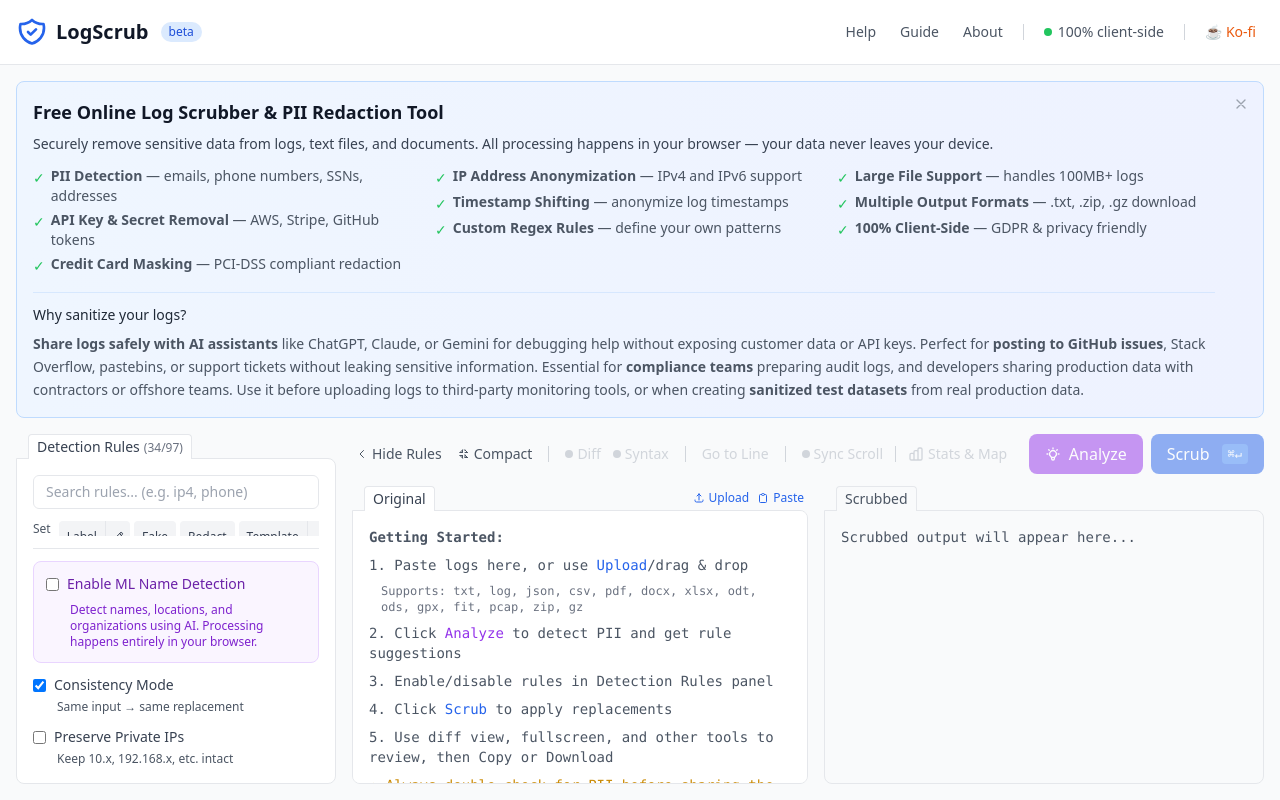
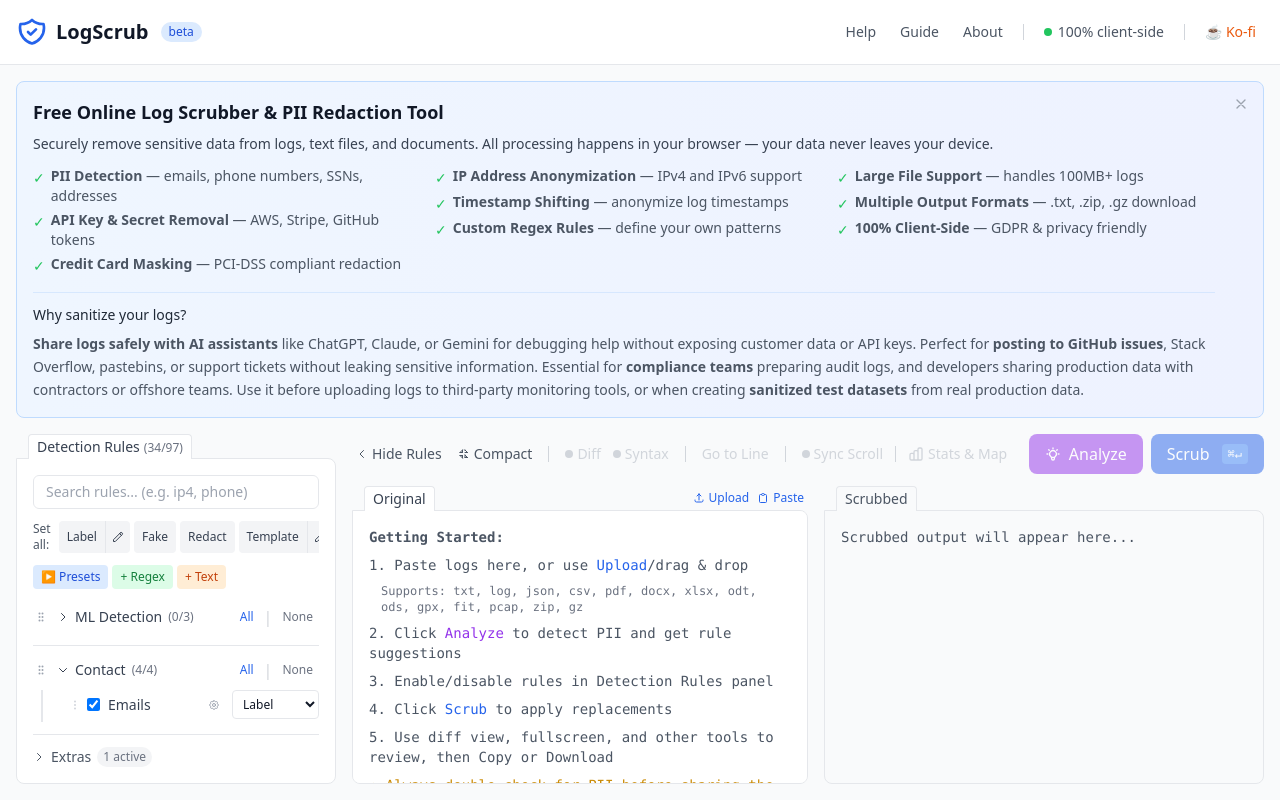
Before and after one commit to skeffling/LogScrub, a React (Vite) app in the folder packages/web/: page / in a window 1280 px wide. Built offline with nearby package versions, Linux system fonts and the light colour scheme.

Commit message:
Move ML Detection and options to collapsible Extras section
- Create collapsed "Extras" section (collapsed by default)
- Move ML Name Detection, Consistency Mode, and Preserve Private IPs into it
- Show badge with count of active options
- Clean up spacing and indentation

```diff
--- a/packages/web/src/components/RulePanel.tsx
+++ b/packages/web/src/components/RulePanel.tsx
@@ -473,6 +473,7 @@
   const [showGlobalTemplateConfig, setShowGlobalTemplateConfig] = useState(false)
   const [editingGlobalTemplate, setEditingGlobalTemplate] = useState('')
   const [showPrivateIPPrompt, setShowPrivateIPPrompt] = useState(false)
+  const [extrasExpanded, setExtrasExpanded] = useState(false)
   const [pendingIPToggle, setPendingIPToggle] = useState<string | null>(null)
   const fileInputRef = useRef<HTMLInputElement>(null)
 
@@ -1272,7 +1273,27 @@
 
         <hr className="my-3 dark:border-gray-700 flex-shrink-0" />
 
-        <div className="flex-shrink-0 space-y-3">
+        {/* Collapsible Extras section */}
+        <div className="flex-shrink-0">
+          <button
+            onClick={() => setExtrasExpanded(!extrasExpanded)}
+            className="flex items-center gap-1.5 text-sm font-medium text-gray-600 dark:text-gray-400 hover:text-gray-800 dark:hover:text-gray-200 transition-colors w-full"
+          >
+            <Icon
+              name={extrasExpanded ? 'chevron-down' : 'chevron-right'}
+              size="sm"
+              className="transition-transform"
+            />
+            Extras
+            {(mlNameDetectionEnabled || consistencyMode || preservePrivateIPs) && (
+              <span className="text-xs px-1.5 py-0.5 bg-gray-100 dark:bg-gray-700 rounded-full text-gray-500 dark:text-gray-400">
+                {[mlNameDetectionEnabled, consistencyMode, preservePrivateIPs].filter(Boolean).length} active
+              </span>
+            )}
+          </button>
+
+          {extrasExpanded && (
+            <div className="mt-3 space-y-3 pl-5 border-l-2 border-gray-200 dark:border-gray-700 ml-1">
               {/* ML Name Detection */}
               <div className="bg-purple-50 dark:bg-purple-900/20 border border-purple-200 dark:border-purple-800 rounded-lg p-3">
                 <div className="flex items-center justify-between gap-2">
@@ -1285,7 +1306,7 @@
                       className="rounded border-purple-300 dark:border-purple-600 text-purple-600 focus:ring-purple-500 bg-white dark:bg-gray-700"
                     />
                     <span className="text-sm font-medium text-purple-800 dark:text-purple-200">
-                  Enable ML Name Detection
+                      ML Name Detection
                     </span>
                   </label>
                   {mlLoadingState === 'ready' && (
@@ -1386,7 +1407,7 @@
                   Same input → same replacement
                 </p>
               </div>
-          {(rules.ipv4?.enabled || rules.ipv6?.enabled) && (
+
               <div>
                 <label className="flex items-center gap-2 cursor-pointer" title="When enabled, private/internal IP addresses (RFC1918, loopback, link-local) are not scrubbed">
                   <input
@@ -1400,6 +1421,7 @@
                 <p className="text-xs text-gray-600 dark:text-gray-400 mt-1 ml-6">
                   Keep 10.x, 192.168.x, etc. intact
                 </p>
+              </div>
             </div>
           )}
         </div>
```
Lines whose indentation alone changed are shown as unchanged.
